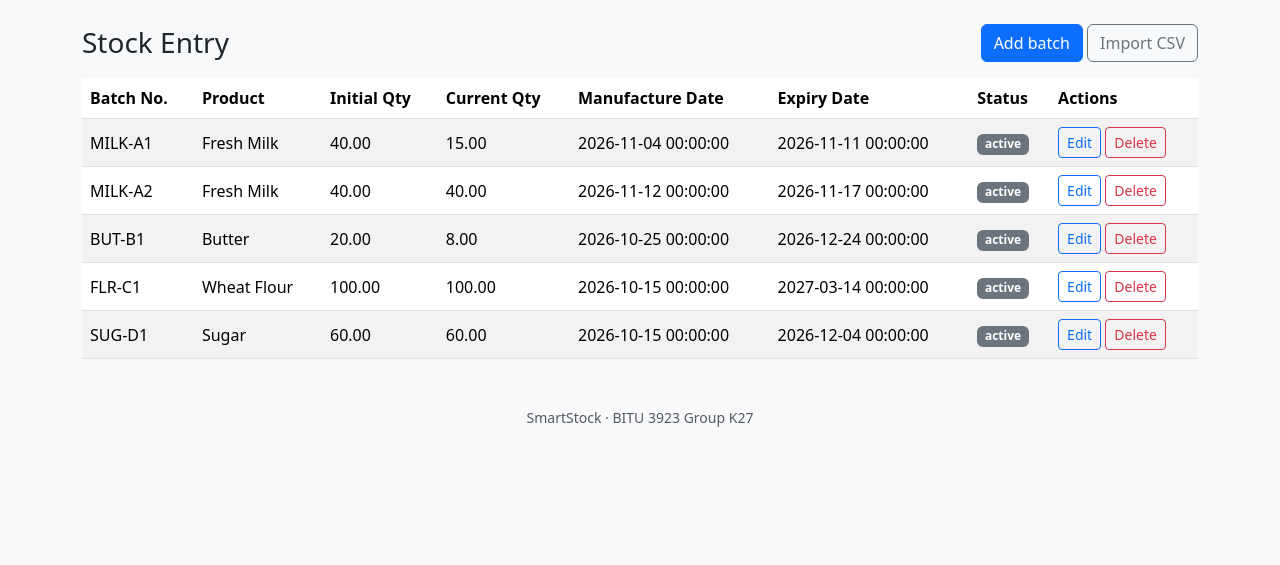
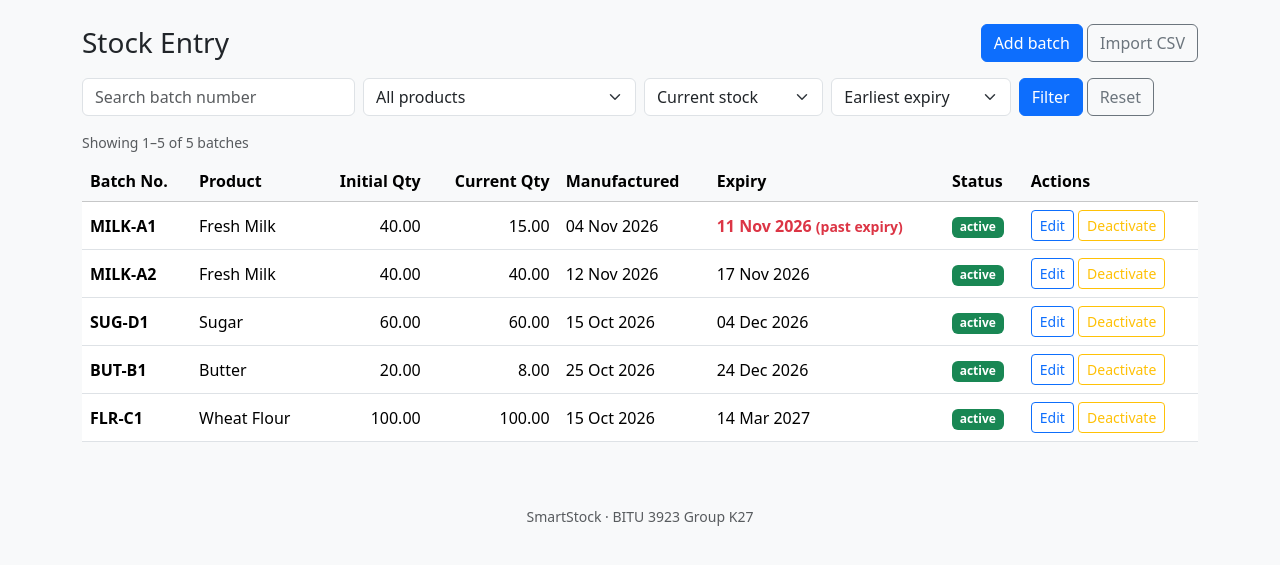
Before and after one commit to Zulhaqq17/SmartStock, a Laravel app: page /stock-entry in a window 1280 px wide. Shown: the part 56-621 px from the top of the page. Run offline with Laravel 12, Linux system fonts and the light colour scheme; a user stored in the database is signed in; data comes from the database, SQL or seed files in the repository.

Commit message:
Module 3: deactivation, sort/filters

```diff
--- a/src/app/Http/Controllers/StockEntryController.php
+++ b/src/app/Http/Controllers/StockEntryController.php
@@ -20,10 +20,16 @@ class StockEntryController extends Controller
     {
     }
 
-    public function index(): View
-    {
-        return view('stock_entry.index', ['batches' => $this->stockEntry->getRecentBatches()]);
-    }
+    public function index(Request $request): View
+{
+    $filters = $request->only(['q', 'product_id', 'status', 'sort']);
+
+    return view('stock_entry.index', [
+        'batches'  => $this->stockEntry->searchBatches($filters),
+        'products' => Product::orderBy('product_name')->get(),
+        'filters'  => $filters,
+    ]);
+}
 
     public function create(): View
 {
@@ -85,6 +91,9 @@ public function edit(Batch $batch): View
 
 public function update(Request $request, Batch $batch): RedirectResponse
 {
+    if ($batch->status === 'deactivated') {
+    return redirect()->route('stock_entry.index')->with('error', 'Reactivate this batch before editing it.');
+    }
     $validated = $request->validate([
         'batch_number'     => ['required', 'string', 'max:100',
             Rule::unique('batches')->where('product_id', $batch->product_id)->ignore($batch->id)],
@@ -99,12 +108,19 @@ public function update(Request $request, Batch $batch): RedirectResponse
     return redirect()->route('stock_entry.index')->with('success', 'Batch updated successfully.');
 }
 
-public function destroy(Batch $batch): RedirectResponse
+public function deactivate(Batch $batch): RedirectResponse
 {
-    $error = $this->stockEntry->deleteBatch($batch);
+    $error = $this->stockEntry->deactivateBatch($batch);
 
-    return $error
-        ? redirect()->route('stock_entry.index')->with('error', $error)
-        : redirect()->route('stock_entry.index')->with('success', 'Batch deleted.');
+    return redirect()->route('stock_entry.index')
+        ->with($error ? 'error' : 'success', $error ?? 'Batch deactivated.');
+}
+
+public function reactivate(Batch $batch): RedirectResponse
+{
+    $error = $this->stockEntry->reactivateBatch($batch);
+
+    return redirect()->route('stock_entry.index')
+        ->with($error ? 'error' : 'success', $error ?? 'Batch reactivated.');
 }
 }
--- a/src/app/Services/StockEntryService.php
+++ b/src/app/Services/StockEntryService.php
@@ -2,22 +2,18 @@
 
 namespace App\Services;
 
-use App\Models\Alert;
+use App\Models\Batch;
 use App\Models\Product;
-use App\Models\Batch;
 use Illuminate\Database\Eloquent\Collection;
 use Illuminate\Support\Facades\DB;
-
+use Illuminate\Pagination\LengthAwarePaginator;
 /**
  * MODULE 3: Stock Entry and Batch Management
  * Owner: TODO (name)
  */
 class StockEntryService
 {
-    /**
-     * TODO: create a batch (current_quantity = initial_quantity) AND a 'received' StockTransaction.
-     * Do both inside DB::transaction(function () { ... }) so they succeed or fail together.
-     */
+    /** Create a batch and its 'received' transaction together. */
     public function addBatch(array $data, int $userId): ?Batch
     {
         return DB::transaction(function () use ($data, $userId) {
@@ -42,7 +38,44 @@ class StockEntryService
         });
     }
 
-    /** TODO: validate one CSV row (SKU exists, quantity > 0, valid dates). Return a list of error strings. */
+    /** Filtered, sorted, paginated batch list for the Stock Entry page. */
+public function searchBatches(array $filters, int $perPage = 15): LengthAwarePaginator
+{
+    $query = Batch::with('product');
+
+    $status = ($filters['status'] ?? '') ?: 'current';
+    if ($status === 'current') {
+        $query->whereNotIn('status', ['depleted', 'deactivated']);
+    } elseif ($status !== 'all') {
+        $query->where('status', $status);
+    }
+
+    if (!empty($filters['product_id'])) {
+        $query->where('product_id', $filters['product_id']);
+    }
+
+    if (!empty($filters['q'])) {
+        $query->where('batch_number', 'like', '%' . $filters['q'] . '%');
+    }
+
+    switch (($filters['sort'] ?? '') ?: 'expiry') {
+        case 'newest':
+            $query->orderByDesc('id');
+            break;
+        case 'qty':
+            $query->orderByDesc('current_quantity');
+            break;
+        case 'batch':
+            $query->orderBy('batch_number');
+            break;
+        default:   // earliest expiry first; batches with no expiry go last
+            $query->orderByRaw('expiry_date IS NULL')->orderBy('expiry_date')->orderBy('id');
+    }
+
+    return $query->paginate($perPage)->withQueryString();
+}
+
+    /** Validate one CSV row (already keyed by header names). Returns a list of error strings. */
     public function validateCsvRow(array $row): array
     {
         $errors = [];
@@ -90,10 +123,7 @@ class StockEntryService
         return $errors;
     }
 
-    /**
-     * TODO: read the uploaded CSV, validate every row, import valid rows.
-     * Return ['imported' => int, 'errors' => [...]].
-     */
+    /** Read the CSV, validate every row, import the valid ones. */
     public function importFromCsv(string $filePath, int $userId): array
     {
         $imported = 0;
@@ -166,13 +196,8 @@ class StockEntryService
 
         return ['imported' => $imported, 'errors' => $errors];
     }
-    private function isValidDate(string $value): bool
-{
-    $date = \DateTime::createFromFormat('Y-m-d', $value);
-    return $date !== false && $date->format('Y-m-d') === $value;
-}
 
-    /** TODO: latest batches with their product, newest first. */
+    /** Latest batches with their product, newest first. */
     public function getRecentBatches(int $limit = 50): Collection
     {
         return Batch::with('product')
@@ -181,6 +206,7 @@ class StockEntryService
             ->get();
     }
 
+    /** Update editable fields; a quantity change is recorded as an 'adjustment' transaction. */
     public function updateBatch(Batch $batch, array $data, int $userId): Batch
     {
         return DB::transaction(function () use ($batch, $data, $userId) {
@@ -214,25 +240,41 @@ public function updateBatch(Batch $batch, array $data, int $userId): Batch
         });
     }
 
-public function deleteBatch(Batch $batch): ?string
+    /** Deactivate a batch (soft). Returns an error message, or null on success. */
+    public function deactivateBatch(Batch $batch): ?string
     {
-    $transactions = $batch->stockTransactions()->get();
-    $untouched = $transactions->count() === 1
-    && $transactions->first()->transaction_type === 'received'
-    && (float) $batch->current_quantity === (float) $batch->initial_quantity;
-
-    if (!$untouched) {
-      return 'This batch already has stock movements and cannot be deleted.';
-    }
-    if (Alert::where('batch_id', $batch->id)->exists()) {
-          return 'This batch has alerts linked to it and cannot be deleted.';
+        if ($batch->status === 'deactivated') {
+            return 'This batch is already deactivated.';
         }
 
-    DB::transaction(function () use ($batch) {
-     $batch->stockTransactions()->delete();
-     $batch->delete();
-     });
+        $batch->status = 'deactivated';
+        $batch->save();
 
         return null;
     }
+
+    /** Reactivate a batch with a status that matches its stock and expiry date. */
+    public function reactivateBatch(Batch $batch): ?string
+    {
+        if ($batch->status !== 'deactivated') {
+            return 'This batch is not deactivated.';
         }
+
+        if ((float) $batch->current_quantity <= 0) {
+            $batch->status = 'depleted';
+        } elseif ($batch->expiry_date && $batch->expiry_date->lt(today())) {
+            $batch->status = 'expired';
+        } else {
+            $batch->status = 'active';
+        }
+        $batch->save();
+
+        return null;
+    }
+
+    private function isValidDate(string $value): bool
+    {
+        $date = \DateTime::createFromFormat('Y-m-d', $value);
+        return $date !== false && $date->format('Y-m-d') === $value;
+    }
+}
--- a/src/resources/views/stock_entry/index.blade.php
+++ b/src/resources/views/stock_entry/index.blade.php
@@ -3,6 +3,11 @@
 @section('title', 'Stock Entry')
 
 @section('content')
+@php
+    $status = ($filters['status'] ?? '') ?: 'current';
+    $sort   = ($filters['sort'] ?? '') ?: 'expiry';
+@endphp
+
 <div class="d-flex justify-content-between align-items-center mb-3">
     <h1 class="h3 mb-0">Stock Entry</h1>
     <div>
@@ -18,42 +23,111 @@
     <div class="alert alert-danger">{{ session('error') }}</div>
 @endif
 
-<table class="table table-striped align-middle">
-    <thead>
+<form method="GET" action="{{ route('stock_entry.index') }}" class="row g-2 mb-3">
+    <div class="col-md-3">
+        <input type="text" name="q" class="form-control" placeholder="Search batch number"
+               value="{{ $filters['q'] ?? '' }}">
+    </div>
+    <div class="col-md-3">
+        <select name="product_id" class="form-select">
+            <option value="">All products</option>
+            @foreach($products as $product)
+                <option value="{{ $product->id }}" @selected(($filters['product_id'] ?? '') == $product->id)>
+                    {{ $product->product_name }}
+                </option>
+            @endforeach
+        </select>
+    </div>
+    <div class="col-md-2">
+        <select name="status" class="form-select">
+            <option value="current"     @selected($status === 'current')>Current stock</option>
+            <option value="all"         @selected($status === 'all')>All statuses</option>
+            <option value="active"      @selected($status === 'active')>Active</option>
+            <option value="near_expiry" @selected($status === 'near_expiry')>Near expiry</option>
+            <option value="expired"     @selected($status === 'expired')>Expired</option>
+            <option value="depleted"    @selected($status === 'depleted')>Depleted</option>
+            <option value="deactivated" @selected($status === 'deactivated')>Deactivated</option>
+        </select>
+    </div>
+    <div class="col-md-2">
+        <select name="sort" class="form-select">
+            <option value="expiry" @selected($sort === 'expiry')>Earliest expiry</option>
+            <option value="newest" @selected($sort === 'newest')>Newest first</option>
+            <option value="qty"    @selected($sort === 'qty')>Highest quantity</option>
+            <option value="batch"  @selected($sort === 'batch')>Batch number</option>
+        </select>
+    </div>
+    <div class="col-md-2 d-flex gap-1">
+        <button type="submit" class="btn btn-primary">Filter</button>
+        <a href="{{ route('stock_entry.index') }}" class="btn btn-outline-secondary">Reset</a>
+    </div>
+</form>
+
+<p class="text-muted small mb-2">
+    Showing {{ $batches->firstItem() ?? 0 }}–{{ $batches->lastItem() ?? 0 }} of {{ $batches->total() }} batches
+</p>
+
+<div class="table-responsive">
+<table class="table table-hover align-middle">
+    <thead class="table-light">
         <tr>
             <th>Batch No.</th>
             <th>Product</th>
-            <th>Initial Qty</th>
-            <th>Current Qty</th>
-            <th>Manufacture Date</th>
-            <th>Expiry Date</th>
+            <th class="text-end">Initial Qty</th>
+            <th class="text-end">Current Qty</th>
+            <th>Manufactured</th>
+            <th>Expiry</th>
             <th>Status</th>
             <th>Actions</th>
         </tr>
     </thead>
     <tbody>
         @forelse($batches as $batch)
-            <tr>
-                <td>{{ $batch->batch_number }}</td>
+            @php
+                $badge = match($batch->status) {
+                    'active'      => 'success',
+                    'near_expiry' => 'warning',
+                    'expired'     => 'danger',
+                    'deactivated' => 'dark',
+                    default       => 'secondary',
+                };
+                $pastExpiry = $batch->expiry_date && $batch->expiry_date->isPast() && $batch->current_quantity > 0;
+            @endphp
+            <tr @class(['table-secondary text-muted' => $batch->status === 'deactivated'])>
+                <td class="fw-semibold">{{ $batch->batch_number }}</td>
                 <td>{{ $batch->product->product_name ?? $batch->product_id }}</td>
-                <td>{{ $batch->initial_quantity }}</td>
-                <td>{{ $batch->current_quantity }}</td>
-                <td>{{ $batch->manufacture_date ?? '-' }}</td>
-                <td>{{ $batch->expiry_date ?? '-' }}</td>
-                <td><span class="badge text-bg-secondary">{{ $batch->status }}</span></td>
+                <td class="text-end">{{ $batch->initial_quantity }}</td>
+                <td class="text-end">{{ $batch->current_quantity }}</td>
+                <td>{{ $batch->manufacture_date?->format('d M Y') ?? '-' }}</td>
+                <td @class(['text-danger fw-semibold' => $pastExpiry])>
+                    {{ $batch->expiry_date?->format('d M Y') ?? '-' }}
+                    @if($pastExpiry)<small>(past expiry)</small>@endif
+                </td>
+                <td><span class="badge text-bg-{{ $badge }}">{{ str_replace('_', ' ', $batch->status) }}</span></td>
                 <td class="text-nowrap">
-                    <a href="{{ route('stock_entry.edit', $batch) }}" class="btn btn-sm btn-outline-primary">Edit</a>
-                    <form method="POST" action="{{ route('stock_entry.destroy', $batch) }}" class="d-inline"
-                            onsubmit="return confirm('Delete this batch?');">
-                        @csrf
-                        @method('DELETE')
-                            <button type="submit" class="btn btn-sm btn-outline-danger">Delete</button>
-                    </form>
+                    @if($batch->status === 'deactivated')
+                        <form method="POST" action="{{ route('stock_entry.reactivate', $batch) }}" class="d-inline">
+                            @csrf
+                            @method('PATCH')
+                            <button type="submit" class="btn btn-sm btn-outline-success">Reactivate</button>
+                        </form>
+                    @else
+                        <a href="{{ route('stock_entry.edit', $batch) }}" class="btn btn-sm btn-outline-primary">Edit</a>
+                        <form method="POST" action="{{ route('stock_entry.deactivate', $batch) }}" class="d-inline"
+                              onsubmit="return confirm('Deactivate this batch?');">
+                            @csrf
+                            @method('PATCH')
+                            <button type="submit" class="btn btn-sm btn-outline-warning">Deactivate</button>
+                        </form>
+                    @endif
                 </td>
             </tr>
         @empty
-            <tr><td colspan="8" class="text-center">No batches yet.</td></tr>
+            <tr><td colspan="8" class="text-center py-4">No batches match your filters.</td></tr>
         @endforelse
     </tbody>
 </table>
+</div>
+
+{{ $batches->links('pagination::bootstrap-5') }}
 @endsection
--- a/src/routes/web.php
+++ b/src/routes/web.php
@@ -67,7 +67,8 @@ Route::middleware($managerOrWarehouse)->group(function () {
     Route::post('/stock-entry/import', [StockEntryController::class, 'import'])->name('stock_entry.import.store');
     Route::get('/stock-entry/{batch}/edit', [StockEntryController::class, 'edit'])->name('stock_entry.edit');
     Route::put('/stock-entry/{batch}', [StockEntryController::class, 'update'])->name('stock_entry.update');
-    Route::delete('/stock-entry/{batch}', [StockEntryController::class, 'destroy'])->name('stock_entry.destroy');
+    Route::patch('/stock-entry/{batch}/deactivate', [StockEntryController::class, 'deactivate'])->name('stock_entry.deactivate');
+    Route::patch('/stock-entry/{batch}/reactivate', [StockEntryController::class, 'reactivate'])->name('stock_entry.reactivate');
 });
 
 // ---------------- Module 4: Stock movement ----------------
```
Lines whose indentation alone changed are shown as unchanged.
